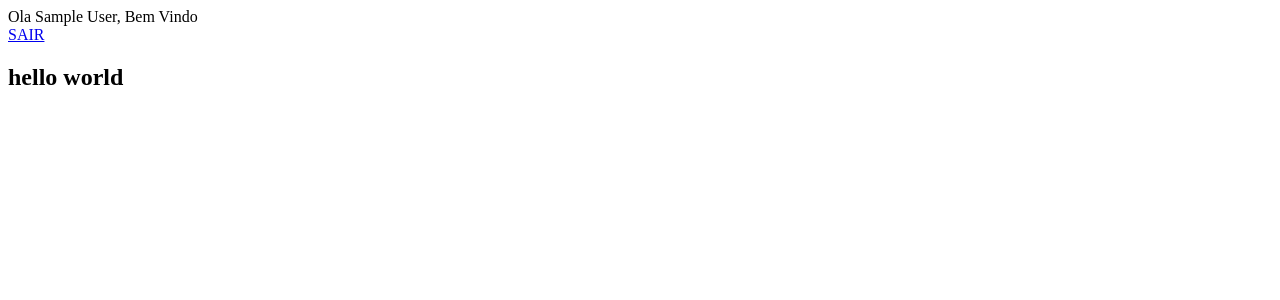
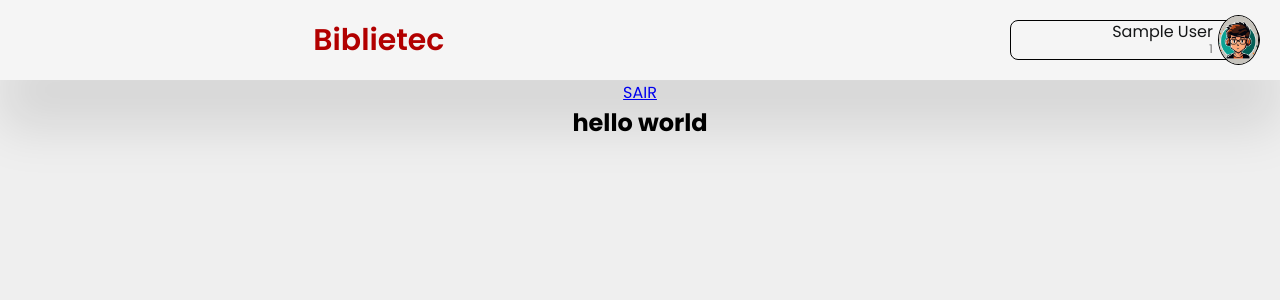
Before and after one commit to JonathanPerroni/TCC-Biblioetec, a PHP site: page /biblioetec/pagedev.php in a window 1280 px wide. Shown: the top 300 px of the page. Run offline with PHP 8.4, Linux system fonts and the light colour scheme; the visitor is signed in with stand-in values (Sample User, id 1).

Commit message:
Area do DEV (dropbox)
Foi feito a criação do dropbox junto com a icon do usuario e algunas informações, porem até o mento sem nenhuma navegação de paginas dentro

```diff
--- a/Screen/pagedev.php
+++ b/Screen/pagedev.php
@@ -5,6 +5,16 @@ ob_start();
 date_default_timezone_set('America/Sao_Paulo');
 
 include_once("../conexao.php");
+
+
+//validação de login so entra se logar
+if(empty($_SESSION['email'])){
+    // echo  $_SESSION['nome'];
+     //echo  $_SESSION['acesso'];
+     $_SESSION['msg'] = "Faça o Login!!";
+     header("Location: ../loginDev.php");
+     exit();
+ }
 ?>
 <!DOCTYPE html>
 <html lang="en">
@@ -12,27 +22,60 @@ include_once("../conexao.php");
     <meta charset="UTF-8">
     <meta name="viewport" content="width=device-width, initial-scale=1.0">
     <title>Document</title>
+    <link rel="stylesheet" href="../style/defaults.css">
+    <link rel="stylesheet" href="../style/pageDev.css">
 </head>
 <body>
-    <header class="containerHeader">
-        <div class="user-login">
-            <?php
-            if(!empty($_SESSION['email'])){
-                echo "Ola " .$_SESSION['nome']. ", Bem Vindo";
-            }else{
-                $_SESSION['msg'] = "Faça o Login!!";
-                header("Location: ../loginDev.php");
-                exit();
-            }
-            ?>
 
-            <div class="btnSair">
-                <a href="logout.php">SAIR</a>
-            </div>
-        </div>
+       <header>
+       <nav class="menu-nav">
+            <p class="logoTitle"><h1 id="brand-title">Biblietec</h1></p>
+                    <div class="perfil">
+                        <h2 class="perfilName" id="login-title"> <?php echo  $_SESSION['nome']; ?><br><span><?php echo $_SESSION['acesso'];?></span></h2>
+
+                        <div class="perfilFoto">
+                        <img src="../img/perfil.jpg" alt="...">
+                        </div>
+                    </div>
+                    <div class="menuPerfil">
+                        <ul>
+                            <li><a href="#">
+                            <ion-icon name="person-outline"></ion-icon>
+                                Pefil
+                            </a></li>
+                            <li><a href="#">
+                            <ion-icon name="help-circle-outline"></ion-icon>
+                                Ajuda
+                            </a></li>
+                            <li><a href="#">
+                            <ion-icon name="log-out-outline"></ion-icon>
+                                Deslogar
+                            </a></li>
+                        </ul>
+                    </div>
 
 
-    </header>
+                 </nav>
+       </header>
+
+ <div class="btnSair">
+<a href="logout.php">SAIR</a>
+ </div>
+
+
      <h2>hello world</h2>
+
+     <script>
+        const perfil = document.querySelector('.perfil');
+        const menuPerfil = document.querySelector('.menuPerfil');
+
+        perfil.onclick = () => {
+        menuPerfil.classList.toggle('ativo');
+}
+     </script>
+<!-- areas do icons-->
+
+<script type="module" src="https://unpkg.com/ionicons@7.1.0/dist/ionicons/ionicons.esm.js"></script>
+<script nomodule src="https://unpkg.com/ionicons@7.1.0/dist/ionicons/ionicons.js"></script>
 </body>
 </html>
--- a/pageProtect.php
+++ b/pageProtect.php
@@ -7,6 +7,7 @@ if(!function_exists("protect")){
 
         if(!isset($_SESSION['email']) || !is_numeric($_SESSION['email'])){
             header("Location: loginDev.php");
+
         }
     }
 }
--- a/style/loginDev.css
+++ b/style/loginDev.css
@@ -2,6 +2,7 @@ body{
     height: 98vh;
     justify-content: center;
     align-items: center;
+
 
 }
 
--- /dev/null
+++ b/style/pageDev.css
@@ -0,0 +1,185 @@
+body{
+    display: flex;
+    align-items: center;
+    min-height: 100vh;
+
+}
+
+header{
+width: 100%;
+box-shadow: 0 50px 50px rgba(0, 0, 0, .1);
+
+
+
+}
+
+.menu-nav{
+    position: relative;
+    width: 100%;
+    height: 80px;
+    background-color: #f5f5f5;
+    padding: 20px;
+    display: flex;
+    justify-content: space-between;
+    align-items: center;
+
+
+
+}
+.menu-nav .perfil {
+    display: flex;
+    justify-content: flex-end;
+    align-items: center;
+    gap: 10;
+    cursor: pointer;
+    user-select: none;
+    border: 1px solid;
+    border-top-left-radius: 10px;
+    border-bottom-left-radius: 10px;
+    border-top-right-radius: 25px;
+    border-bottom-right-radius: 25px;
+    height: 40px;
+    width: 250px;
+}
+
+.menu-nav .perfil h2{
+    text-align: end;
+    line-height: 1rem;
+    margin-right: 5px;
+
+
+}
+
+.menu-nav .perfil h2 span{
+    font-size: 0.75rem;
+    color: #777;
+}
+
+
+
+.menu-nav .perfilName {
+    font-size: 1.0rem;
+    color: #555;
+}
+
+
+#brand-title{
+    color:  var(--primary-emphasis);
+    font-weight: 600;
+    width: 110px;
+    height: auto;
+    font-size: 1.87rem;
+
+
+}
+
+#login-title{
+    color: var(--off-black);
+    font-weight: 400;
+    width: 100%;
+
+
+}
+
+.menu-nav .perfil .perfilFoto {
+    position:relative;
+    width: 50px;
+    height: 50px;
+    border: 1px solid;
+    border-radius: 50%;
+    overflow: hidden;
+}
+
+.menu-nav .perfil .perfilFoto img{
+    position: absolute;
+    width: 100%;
+    height: 100%;
+    top: 0;
+    left: 0;
+    object-fit: cover;
+}
+/*
+.menu-nav .perfil{
+    text-align: center;
+    justify-content: center;
+    display: flex;
+    flex-direction: column;
+}
+*/
+
+.menu-nav .menuPerfil{
+    position: absolute;
+    top: calc(100% + 30px);
+    right: 0;
+    width: 200px;
+    min-height: 100px;
+    background-color: #fff;
+    box-shadow: 0 50px 50px rgba(0, 0, 0, .2);
+    user-select: none;
+    opacity: 0;
+    visibility: hidden ;
+    transition: .3s;
+
+}
+
+.menu-nav .menuPerfil.ativo{
+    opacity: 1;
+    visibility: visible ;
+}
+
+
+
+
+.menu-nav .menuPerfil::before {
+    content: '';
+    position: absolute;
+    top: -8px;
+    right: 35px;
+    width: 20px;
+    height: 20px;
+    background-color: #fff;
+    z-index: -1;
+    transform: rotate(45deg);
+}
+
+
+.menu-nav .menuPerfil ul {
+    display: flex;
+    flex-direction: column;
+    background-color: #fff;
+    list-style: none;
+}
+.menu-nav .menuPerfil ul li{
+    padding: 15px 20px;
+    background-color: #fff;
+    transition: .5s;
+}
+
+.menu-nav .menuPerfil ul li:hover{
+    background-color: #f5f5f5;
+    transition: 0s;
+}
+
+.menu-nav .menuPerfil ul li a {
+    text-decoration: none;
+    color: #666;
+    display: flex;
+    align-items: center;
+    gap: 10px;
+}
+
+.menu-nav .menuPerfil ul li a ion-icon{
+    font-size: 1.25rem;
+    color: #999;
+}
+
+
+.menu-nav .separation-line{
+    height: 1px;
+    width: 80%;
+    margin: 0px 20px;
+    background-color: #555756;
+    color: var(--off-white);
+
+
+}
```
Also changed, not shown: Script/label_recuperar_senha.js (deleted), img/perfil.jpg (added).
